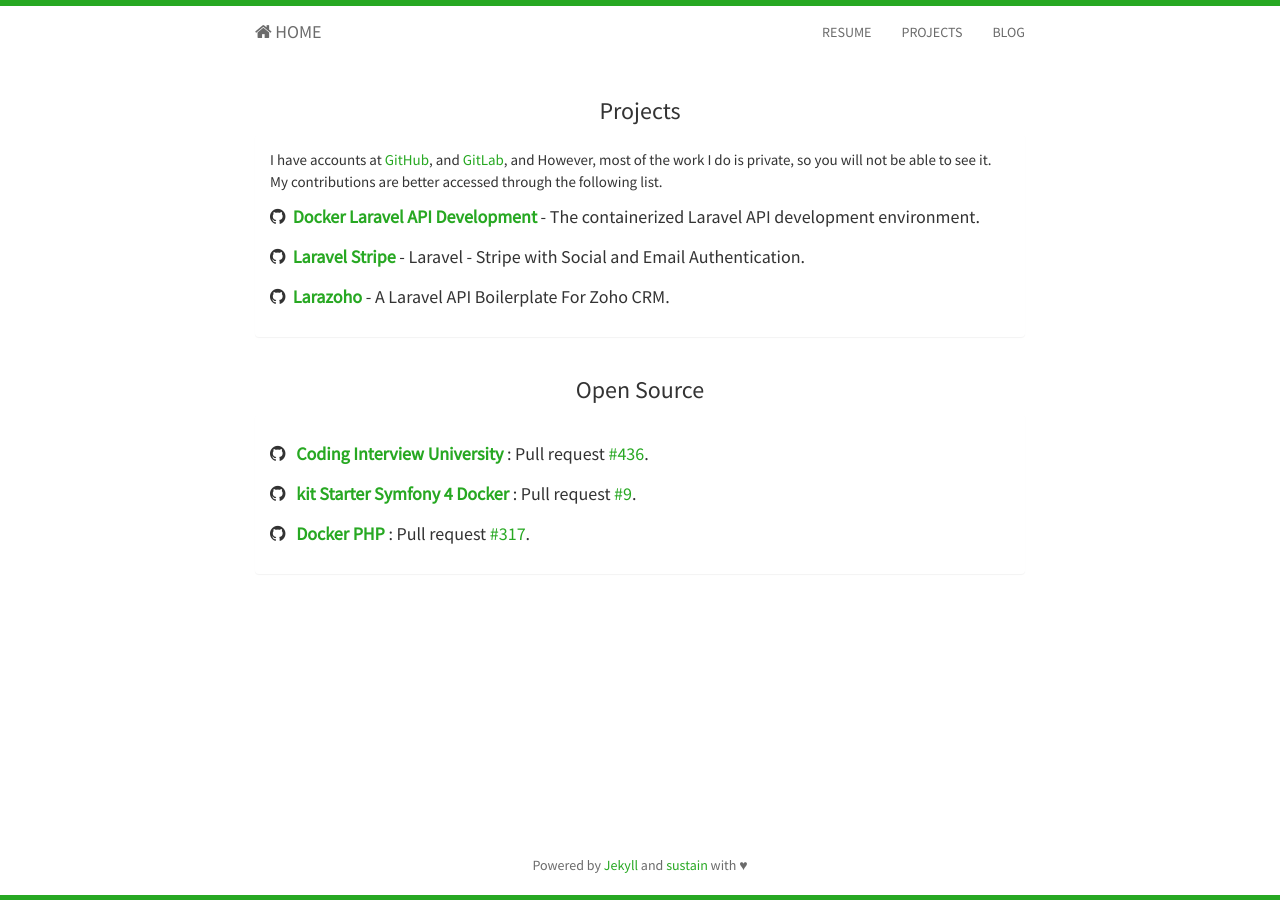
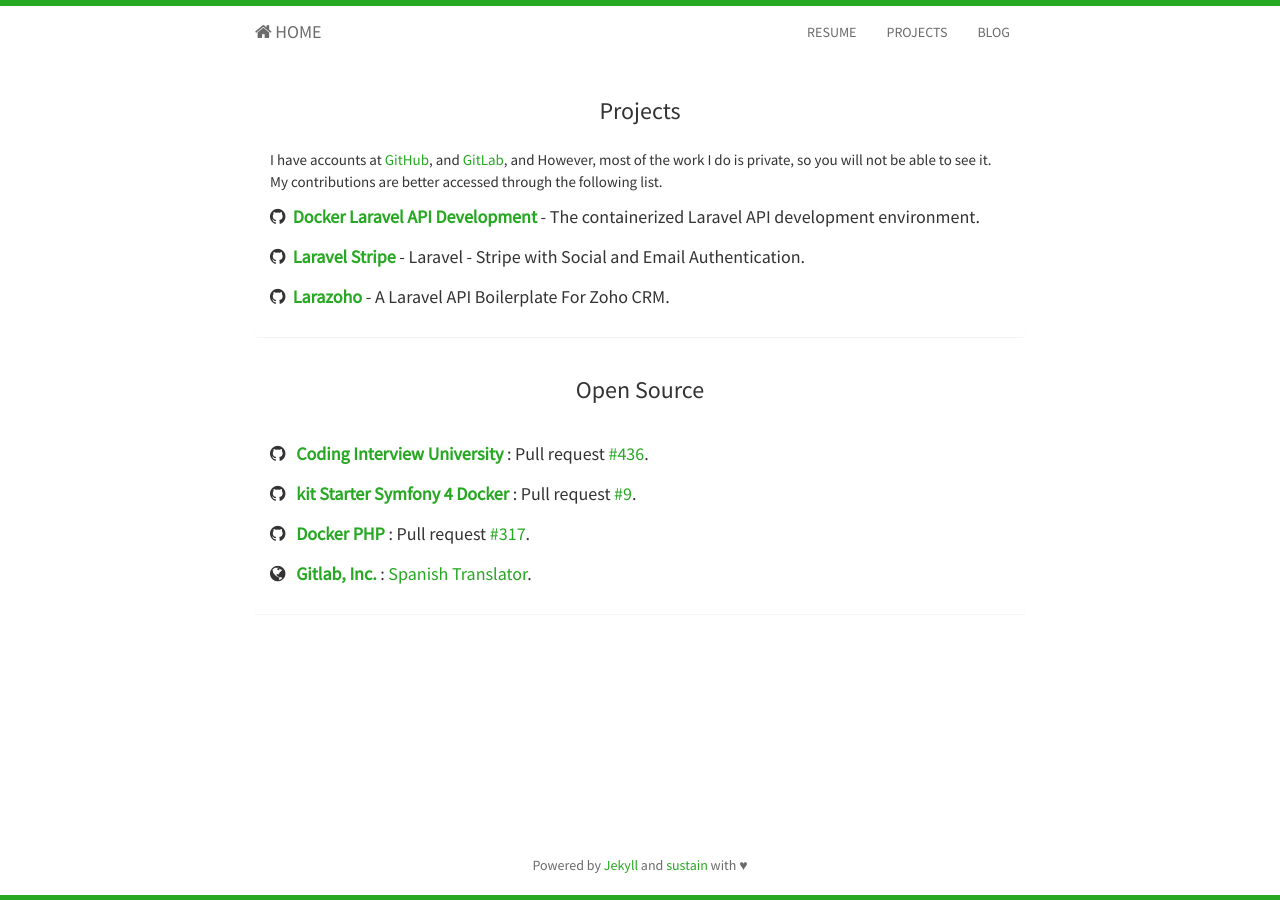
Before and after one commit to jfernancordova/jfernancordova.github.io, a Jekyll site: the page built from projects.html, in a window 1280 px wide. Built offline with Jekyll 4.4.1, drawn with Linux system fonts in a browser that asks for light colours; nearby versions of some CDN libraries.

Commit message:
First Version

```diff
--- a/_includes/header.html
+++ b/_includes/header.html
@@ -17,7 +17,7 @@
         <span class="icon-bar"></span>
       </button>
     </div>
-    <div id="navbar">
+    <div id="navbar" class="collapse navbar-collapse">
       <ul class="nav navbar-nav navbar-right">
         <li><a href="http://jekyller.github.io/vitae">RESUME</a></li>
         <li><a href="{{ site.baseurl }}projects.html">PROJECTS</a></li>
--- a/_includes/projects.html
+++ b/_includes/projects.html
@@ -74,6 +74,17 @@
           >: Pull request
           <a href="https://github.com/docker-php/docker-php/pull/317">#317</a>.
         </h5>
+        <h5>
+          <i class="fa fa-globe"></i>&nbsp;&nbsp;
+          <strong>
+            <a href="https://about.gitlab.com/community/contribute/"
+              >Gitlab, Inc.</a
+            > </strong
+          >:
+          <a href="https://crowdin.com/profile/jfernancordova"
+            >Spanish Translator</a
+          >.
+        </h5>
       </div>
     </div>
   </div>
```
